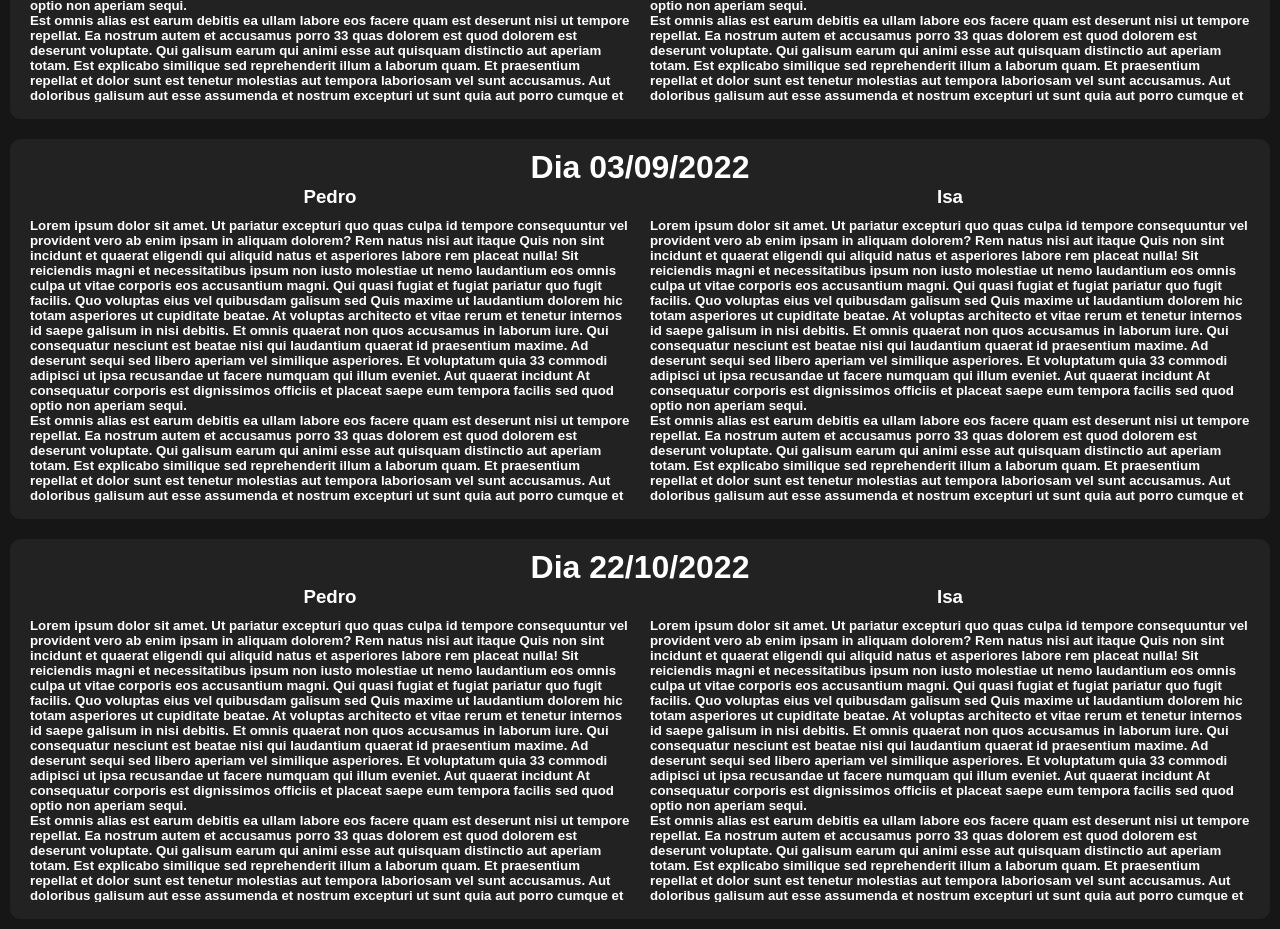
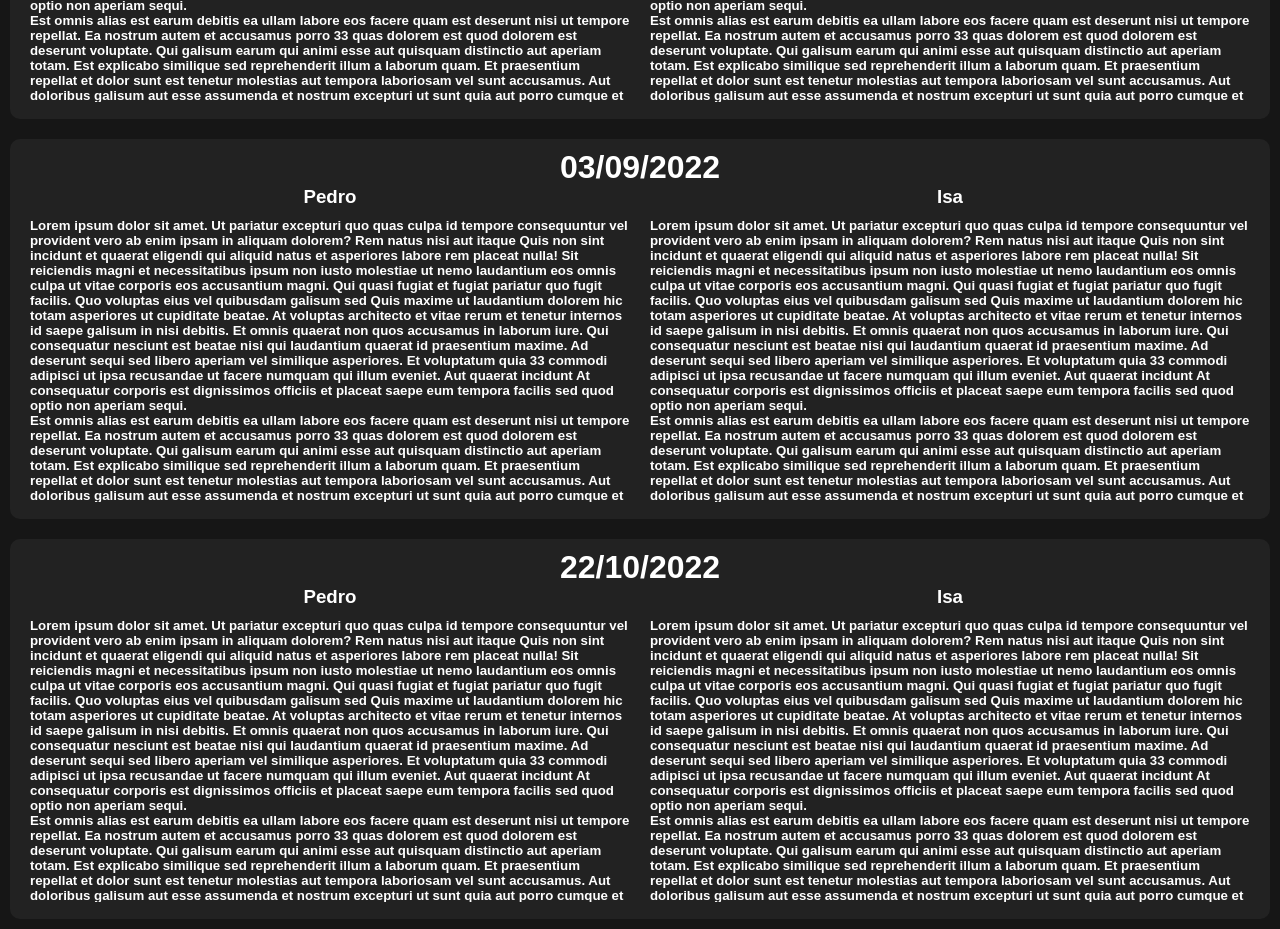
Before and after one commit to PEDROTUBER44/MyCat, a plain HTML site: page index.html in a window 1280 px wide. Shown: the part 3821-4750 px from the top of the page. Drawn offline with Linux system fonts and the light colour scheme.

Commit message:
First commit

```diff
--- a/index.html
+++ b/index.html
@@ -325,7 +325,7 @@
             <div id="box">
                 <div id="contentofbox">
                     <div id="date">
-                        <h1>Dia 03/09/2022</h1> <!– Dia que saimos e fizemos peripercias pela primeira vez "No cinema assistindo After"–>
+                        <h1>03/09/2022</h1> <!– Dia que saimos e fizemos peripercias pela primeira vez "No cinema assistindo After"–>
                     </div>
 
                     <div id="perspectivesofhistory">
@@ -357,7 +357,7 @@
             <div id="box">
                 <div id="contentofbox">
                     <div id="date">
-                        <h1>Dia 22/10/2022</h1> <!– Nossa primeira vez –>
+                        <h1>22/10/2022</h1> <!– Nossa primeira vez –>
                     </div>
 
                     <div id="perspectivesofhistory">
```
